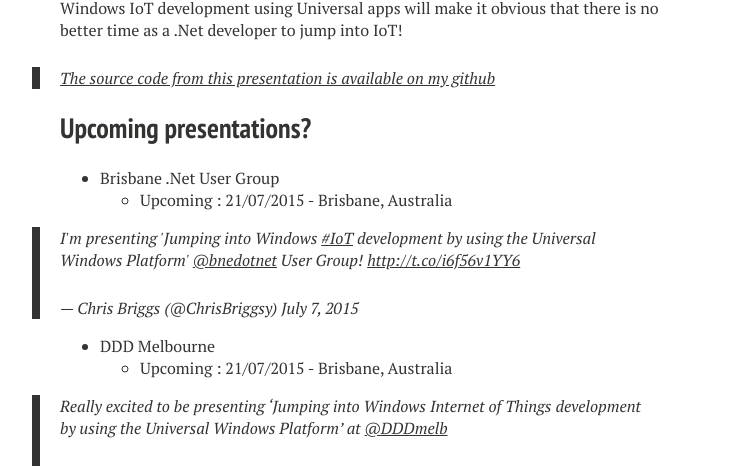
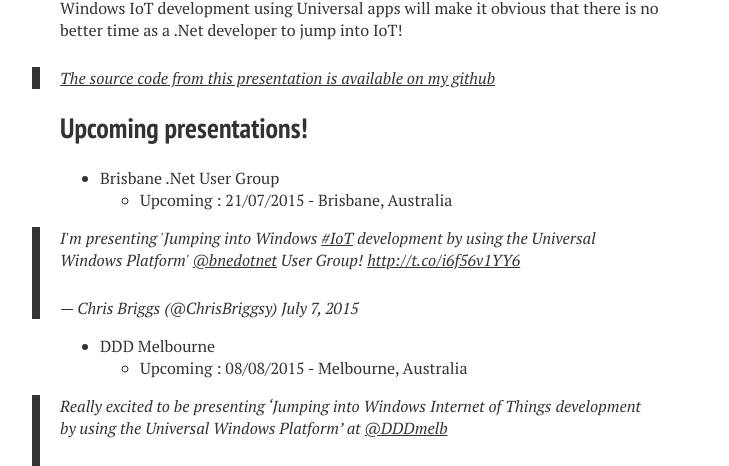
Before and after one commit to Briggsc28/briggsc28.github.io, a Jekyll site: the page built from _posts/2015-07-07-Dev-superpowers-Jumping-into-windows-internet-of-things.md, in a window 1280 px wide. Shown: the part 843-1309 px from the top of the page, without its empty margins (260-989 px from the left). Built offline with Jekyll 4.4.1, drawn with Linux system fonts in a browser that asks for light colours; nearby versions of some CDN libraries.

Commit message:
Corrected mistake

```diff
--- a/_posts/2015-07-07-Dev-superpowers-Jumping-into-windows-internet-of-things.md
+++ b/_posts/2015-07-07-Dev-superpowers-Jumping-into-windows-internet-of-things.md
@@ -17,7 +17,7 @@
 
 >[The source code from this presentation is available on my github](https://github.com/ChrisBriggsy)
 
-##Upcoming presentations?
+##Upcoming presentations!
 
 * Brisbane .Net User Group
   * Upcoming : 21/07/2015 - Brisbane, Australia
@@ -25,7 +25,7 @@
 <blockquote class="twitter-tweet" lang="en"><p lang="en" dir="ltr">I&#39;m presenting &#39;Jumping into Windows <a href="https://twitter.com/hashtag/IoT?src=hash">#IoT</a> development by using the Universal Windows Platform&#39; <a href="https://twitter.com/bnedotnet">@bnedotnet</a> User Group! <a href="http://t.co/i6f56v1YY6">http://t.co/i6f56v1YY6</a></p>&mdash; Chris Briggs (@ChrisBriggsy) <a href="https://twitter.com/ChrisBriggsy/status/618223582427000832">July 7, 2015</a></blockquote>
 
 * DDD Melbourne
-  * Upcoming : 21/07/2015 - Brisbane, Australia
+  * Upcoming : 08/08/2015 - Melbourne, Australia
 
 <blockquote class="twitter-tweet" lang="en"><p lang="en" dir="ltr">Really excited to be presenting ‘Jumping into Windows Internet of Things development by using the Universal Windows Platform’ at <a href="https://twitter.com/DDDMelb">@DDDmelb</a></p>&mdash; Chris Briggs (@ChrisBriggsy) <a href="https://twitter.com/ChrisBriggsy/status/611339249292414976">June 18, 2015</a></blockquote>
 
```
